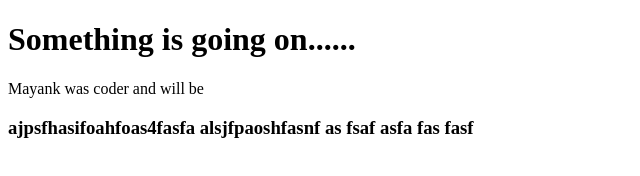
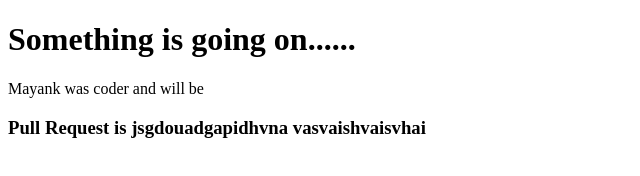
Before and after one commit to Mayanksingh2004/gitTutorial, a plain HTML site: page index.html in a window 1280 px wide. Shown: the whole page, without its empty margins (0-640 px from the left). Drawn offline with Linux system fonts and the light colour scheme.

Commit message:
Update index.html

```diff
--- a/index.html
+++ b/index.html
@@ -9,13 +9,8 @@
     <h1>Something is going on......</h1>
     <p>Mayank was coder and will be</p>
     <h3>
-        ajpsfhasifoahfoas4fasfa
-        alsjfpaoshfasnf
-        as
-        fsaf
-        asfa
-        fas
-        fasf
+        Pull Request is jsgdouadgapidhvna
+        vasvaishvaisvhai
     </h3>
 </body>
 </html>
```
